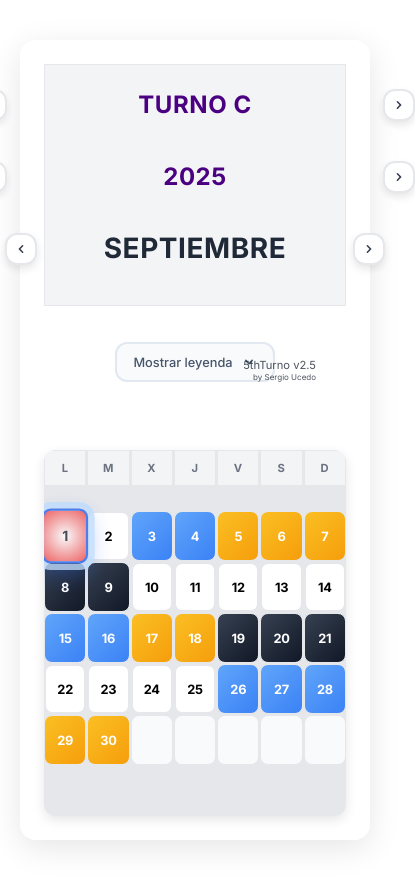
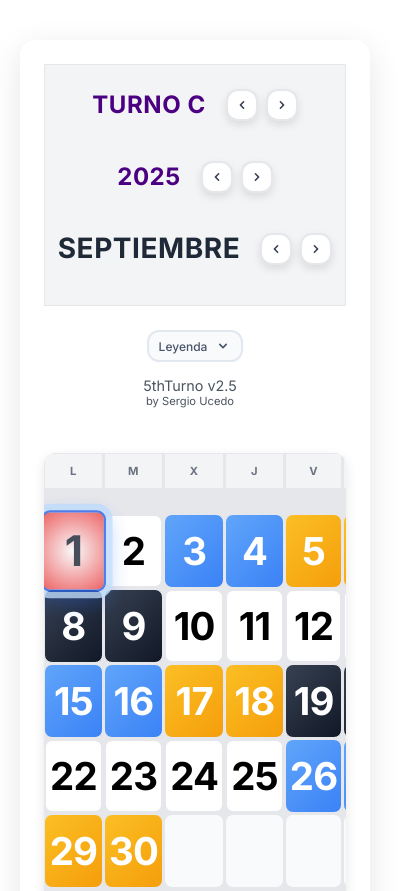
Before and after one commit to xerchion/5thTurno2, a website: page index.html in a window 390 px wide. Shown: the top 891 px of the page, 415 px wide, since content can reach past the window. Before the commit the page ends 864 px from the top, so only its background shows below. Drawn offline with Linux system fonts and the light colour scheme.

Commit message:
Mejorar la estructura y estilo de los controles de navegación y la leyenda en el calendario, tamaño de dias en moviles

```diff
--- a/index.html
+++ b/index.html
@@ -17,38 +17,43 @@
             <div class="calendar-navigation">
                 <div class="calendar-title">
                     <div class="turno-control-group">
+                        <div class="turno-titulo">Turno C</div>
+                        <div class="control-buttons">
                             <button id="prevTurno" class="nav-button nav-button-small">
                                 <svg class="nav-icon-small" fill="currentColor" viewBox="0 0 20 20">
                                     <path fill-rule="evenodd" d="M12.707 5.293a1 1 0 010 1.414L9.414 10l3.293 3.293a1 1 0 01-1.414 1.414l-4-4a1 1 0 010-1.414l4-4a1 1 0 011.414 0z" clip-rule="evenodd"></path>
                                 </svg>
                             </button>
-                        <div class="turno-titulo">Turno C</div>
                             <button id="nextTurno" class="nav-button nav-button-small">
                                 <svg class="nav-icon-small" fill="currentColor" viewBox="0 0 20 20">
                                     <path fill-rule="evenodd" d="M7.293 14.707a1 1 0 010-1.414L10.586 10 7.293 6.707a1 1 0 011.414-1.414l4 4a1 1 0 010 1.414l-4 4a1 1 0 01-1.414 0z" clip-rule="evenodd"></path>
                                 </svg>
                             </button>
                         </div>
+                    </div>
                     <div class="year-control-group">
+                        <div id="yearTitle" class="year-title">2025</div>
+                        <div class="control-buttons">
                             <button id="prevYear" class="nav-button nav-button-small">
                                 <svg class="nav-icon-small" fill="currentColor" viewBox="0 0 20 20">
                                     <path fill-rule="evenodd" d="M12.707 5.293a1 1 0 010 1.414L9.414 10l3.293 3.293a1 1 0 01-1.414 1.414l-4-4a1 1 0 010-1.414l4-4a1 1 0 011.414 0z" clip-rule="evenodd"></path>
                                 </svg>
                             </button>
-                        <div id="yearTitle" class="year-title">2025</div>
                             <button id="nextYear" class="nav-button nav-button-small">
                                 <svg class="nav-icon-small" fill="currentColor" viewBox="0 0 20 20">
                                     <path fill-rule="evenodd" d="M7.293 14.707a1 1 0 010-1.414L10.586 10 7.293 6.707a1 1 0 011.414-1.414l4 4a1 1 0 010 1.414l-4 4a1 1 0 01-1.414 0z" clip-rule="evenodd"></path>
                                 </svg>
                             </button>
                         </div>
+                    </div>
                     <div class="month-control-group">
+                        <h2 id="monthTitle" class="month-title">Enero</h2>
+                        <div class="control-buttons">
                             <button id="prevMonth" class="nav-button">
                                 <svg class="nav-icon" fill="currentColor" viewBox="0 0 20 20">
                                     <path fill-rule="evenodd" d="M12.707 5.293a1 1 0 010 1.414L9.414 10l3.293 3.293a1 1 0 01-1.414 1.414l-4-4a1 1 0 010-1.414l4-4a1 1 0 011.414 0z" clip-rule="evenodd"></path>
                                 </svg>
                             </button>
-                        <h2 id="monthTitle" class="month-title">Enero</h2>
                             <button id="nextMonth" class="nav-button">
                                 <svg class="nav-icon" fill="currentColor" viewBox="0 0 20 20">
                                     <path fill-rule="evenodd" d="M7.293 14.707a1 1 0 010-1.414L10.586 10 7.293 6.707a1 1 0 011.414-1.414l4 4a1 1 0 010 1.414l-4 4a1 1 0 01-1.414 0z" clip-rule="evenodd"></path>
@@ -58,16 +63,18 @@
                     </div>
                 </div>
             </div>
+        </div>
         <div class="legend-and-title-container">
+            <div class="legend-section">
                 <div class="legend-toggle-container">
                     <button id="toggleLegend" class="legend-toggle-btn">
-                    <span class="legend-toggle-text">Mostrar leyenda</span>
+                        <span class="legend-toggle-text">Leyenda</span>
                         <svg class="legend-toggle-icon" fill="currentColor" viewBox="0 0 20 20">
                             <path fill-rule="evenodd" d="M5.293 7.293a1 1 0 011.414 0L10 10.586l3.293-3.293a1 1 0 111.414 1.414l-4 4a1 1 0 01-1.414 0l-4-4a1 1 0 010-1.414z" clip-rule="evenodd"></path>
                         </svg>
                     </button>
                 </div>
-            <div id="legendIndicators" class="legend-indicators" style="display: none;">
+                <div id="legendIndicators" class="legend-indicators">
                     <div class="legend-item">
                         <span class="legend-dot morning-shift"></span> Mañana
                     </div>
@@ -82,6 +89,7 @@
                     </div>
                     <div class="legend-item">
                         <span class="legend-dot holiday"></span> Festivo
+                    </div>
                 </div>
             </div>
             <div class="web-title">
--- a/script.js
+++ b/script.js
@@ -521,20 +521,18 @@ function toggleLegendVisibility() {
     const toggleText = toggleBtn.querySelector('.legend-toggle-text');
     const toggleIcon = toggleBtn.querySelector('.legend-toggle-icon');
 
-    if (legendIndicators.style.display === 'none') {
+    if (legendIndicators.classList.contains('show')) {
+        // Ocultar leyenda
+        legendIndicators.classList.remove('show');
+        toggleText.textContent = 'Leyenda';
+        toggleBtn.classList.remove('expanded');
+    } else {
         // Mostrar leyenda
-        legendIndicators.style.display = 'flex';
-        toggleText.textContent = 'Ocultar leyenda';
+        legendIndicators.classList.add('show');
+        toggleText.textContent = 'Leyenda';
         toggleBtn.classList.add('expanded');
-    } else {
-        // Ocultar leyenda
-        legendIndicators.style.display = 'none';
-        toggleText.textContent = 'Mostrar leyenda';
-        toggleBtn.classList.remove('expanded');
     }
-}
-
-// Función para inicializar eventos del DOM
+}// Función para inicializar eventos del DOM
 function initializeEvents() {
     // Cerrar ventana con el botón Cancelar
     document.getElementById('cancelarBtn').onclick = function () {
--- a/styles.css
+++ b/styles.css
@@ -853,24 +853,36 @@ h1 {
 .month-control-group {
     display: flex;
     align-items: center;
-    justify-content: center;
-    gap: 48px;
-    /* Mismo gap amplio para todos */
+    justify-content: space-between;
+    gap: 20px;
     min-height: 60px;
     /* Altura mínima uniforme */
+    max-width: 400px;
+    /* Ancho máximo para mejor control */
+    margin: 0 auto;
+    /* Centrar el grupo */
+}
+
+.control-buttons {
+    display: flex;
+    gap: 8px;
+    /* Botones juntos sin mucho espacio */
+    align-items: center;
 }
 
 .month-title {
-    min-width: 220px;
-    /* Aumentado 30% desde 160px para más margen */
-    text-align: center;
-    margin: 0 30px;
-    /* Margen adicional de 30px a cada lado */
-    display: flex;
-    align-items: center;
-    justify-content: center;
+    font-size: 1.75rem;
+    font-weight: 700;
+    color: #1f2937;
+    margin: 0;
+    text-align: left;
+    display: flex;
+    align-items: center;
+    justify-content: flex-start;
     min-height: 40px;
     /* Altura mínima para alineación */
+    flex: 1;
+    /* Toma el espacio disponible */
 }
 
 .year-controls,
@@ -917,32 +929,30 @@ h1 {
     font-size: 1.5rem;
     font-weight: bold;
     color: #4B0082;
-    margin: 0 30px;
-    /* Mismo margen que el mes */
+    margin: 0;
     line-height: 1.2;
     display: flex;
     align-items: center;
-    justify-content: center;
+    justify-content: flex-start;
     min-height: 40px;
     /* Altura mínima para alineación */
-    min-width: 220px;
-    /* Mismo ancho mínimo que el mes */
+    flex: 1;
+    /* Toma el espacio disponible */
 }
 
 .year-title {
     font-size: 2.25rem;
     font-weight: 700;
     color: #4B0082;
-    margin: 0 30px;
-    /* Mismo margen que el mes */
+    margin: 0;
     line-height: 1.2;
     display: flex;
     align-items: center;
-    justify-content: center;
+    justify-content: flex-start;
     min-height: 40px;
     /* Altura mínima para alineación */
-    min-width: 220px;
-    /* Mismo ancho mínimo que el mes */
+    flex: 1;
+    /* Toma el espacio disponible */
 }
 
 .month-title {
@@ -954,17 +964,36 @@ h1 {
 }
 
 .legend-indicators {
+    position: absolute;
+    top: 100%;
+    left: 50%;
+    transform: translateX(-50%);
     display: flex;
     flex-wrap: wrap;
     gap: 16px;
     justify-content: center;
-    margin-top: 16px;
+    background: #ffffff;
+    border: 2px solid #e2e8f0;
+    border-radius: 12px;
+    padding: 16px;
+    box-shadow: 0 8px 24px rgba(0, 0, 0, 0.12);
+    z-index: 10;
+    margin-top: 8px;
+    min-width: 300px;
+    opacity: 0;
+    transition: opacity 0.3s ease, transform 0.3s ease;
+    transform: translateX(-50%) translateY(-10px);
+}
+
+.legend-indicators.show {
+    opacity: 1;
+    transform: translateX(-50%) translateY(0);
 }
 
 .legend-and-title-container {
     display: flex;
-    align-items: center;
-    justify-content: center;
+    align-items: flex-start;
+    justify-content: space-between;
     margin-bottom: 24px;
     padding: 0 20px;
     min-height: 80px;
@@ -973,12 +1002,19 @@ h1 {
     /* Para posicionar el título absolutamente */
 }
 
+.legend-section {
+    position: relative;
+    display: flex;
+    flex-direction: column;
+    align-items: center;
+}
+
 .web-title {
-    position: absolute;
-    right: 20px;
     text-align: right;
     opacity: 0.8;
     user-select: none;
+    flex-shrink: 0;
+    margin-left: 20px;
 }
 
 /* Menú de botones */
@@ -1375,7 +1411,7 @@ h1 {
 
     .calendar-day {
         min-height: 60px;
-        font-size: 0.875rem;
+        font-size: 2.6rem;
     }
 
     .calendar-header {
@@ -1405,7 +1441,7 @@ h1 {
 @media (max-width: 480px) {
     .calendar-day {
         min-height: 50px;
-        font-size: 0.8rem;
+        font-size: 2.4rem;
         padding: 4px;
     }
 
@@ -1450,7 +1486,6 @@ h1 {
     display: flex;
     justify-content: center;
     align-items: center;
-    margin-bottom: 16px;
 }
 
 .legend-toggle-btn {
@@ -1488,6 +1523,59 @@ h1 {
 @media (max-width: 768px) {
     .legend-toggle-btn {
         font-size: 0.8rem;
-        padding: 10px 16px;
-    }
-}
+        padding: 8px 12px;
+    }
+
+    .legend-and-title-container {
+        padding: 0 10px;
+        gap: 15px;
+    }
+
+    .web-title {
+        margin-left: 10px;
+    }
+
+    .web-title .app-name {
+        font-size: 0.9rem;
+    }
+
+    .web-title .author {
+        font-size: 0.7rem;
+    }
+
+    .legend-indicators {
+        min-width: 280px;
+        max-width: calc(100vw - 40px);
+        left: 50%;
+        right: auto;
+        padding: 12px;
+        gap: 12px;
+    }
+
+    .legend-item {
+        font-size: 0.8rem;
+    }
+}
+
+@media (max-width: 480px) {
+    .legend-and-title-container {
+        flex-direction: column;
+        align-items: center;
+        gap: 10px;
+    }
+
+    .legend-section {
+        order: 1;
+    }
+
+    .web-title {
+        order: 2;
+        margin-left: 0;
+        text-align: center;
+    }
+
+    .legend-toggle-btn {
+        font-size: 0.75rem;
+        padding: 6px 10px;
+    }
+}
```
Lines whose indentation alone changed are shown as unchanged.
